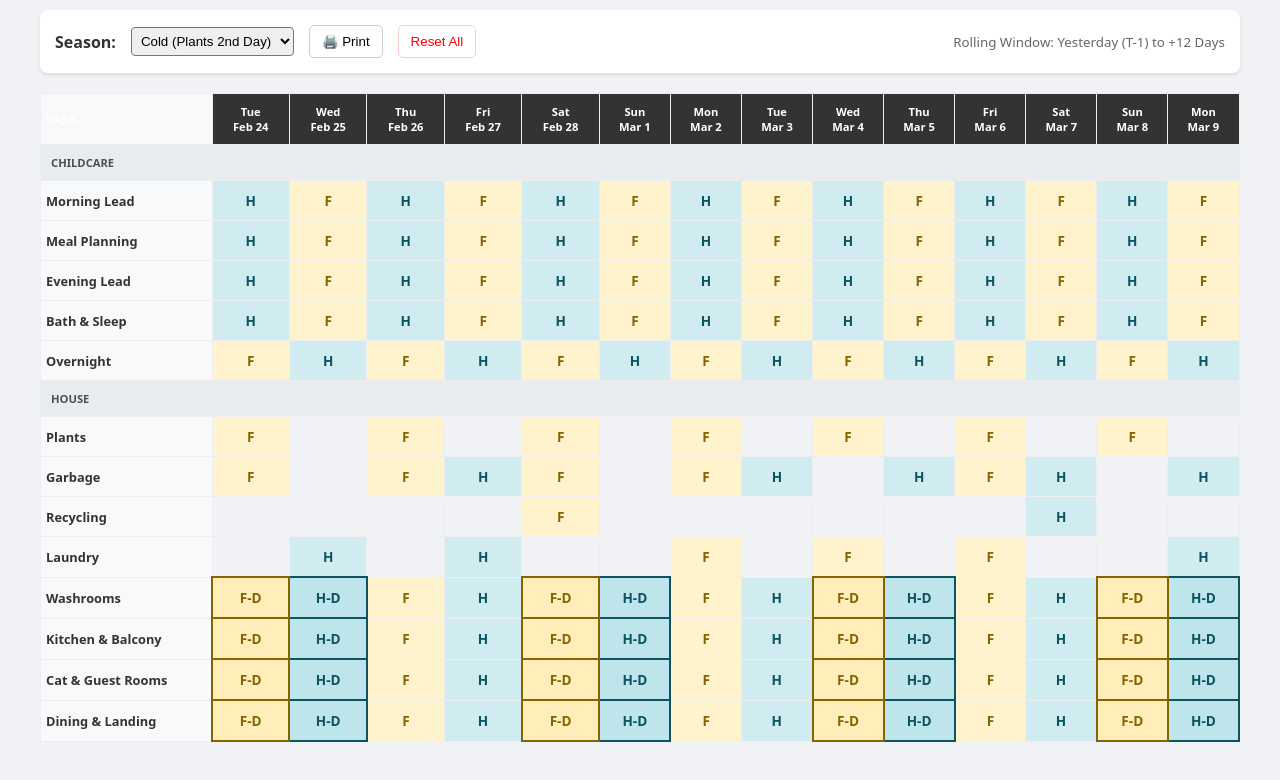
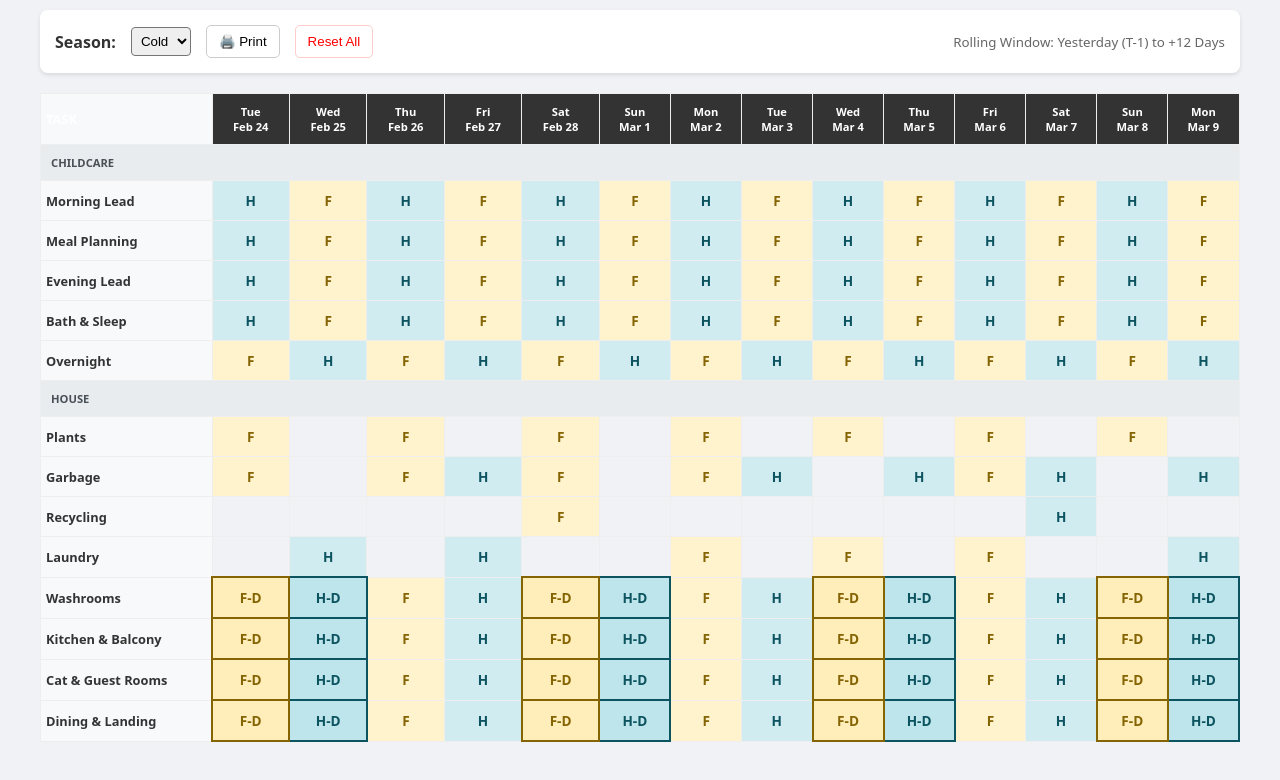
Before and after one commit to felixrsv/home-ops, a plain HTML site: page index.html in a window 1280 px wide. Drawn offline with Linux system fonts and the light colour scheme.

Commit message:
Simplify season options in index.html

```diff
--- a/index.html
+++ b/index.html
@@ -30,8 +30,8 @@
 <div class="controls">
     <strong>Season:</strong>
     <select id="seasonSelect" onchange="updateSeason()">
-        <option value="cold">Cold (Plants 2nd Day)</option>
-        <option value="hot">Hot (Plants Daily)</option>
+        <option value="cold">Cold</option>
+        <option value="hot">Hot</option>
     </select>
     <button onclick="window.print()">🖨️ Print</button>
     <button onclick="resetData()" style="color: red; border-color: #ffcccc;">Reset All</button>
```
